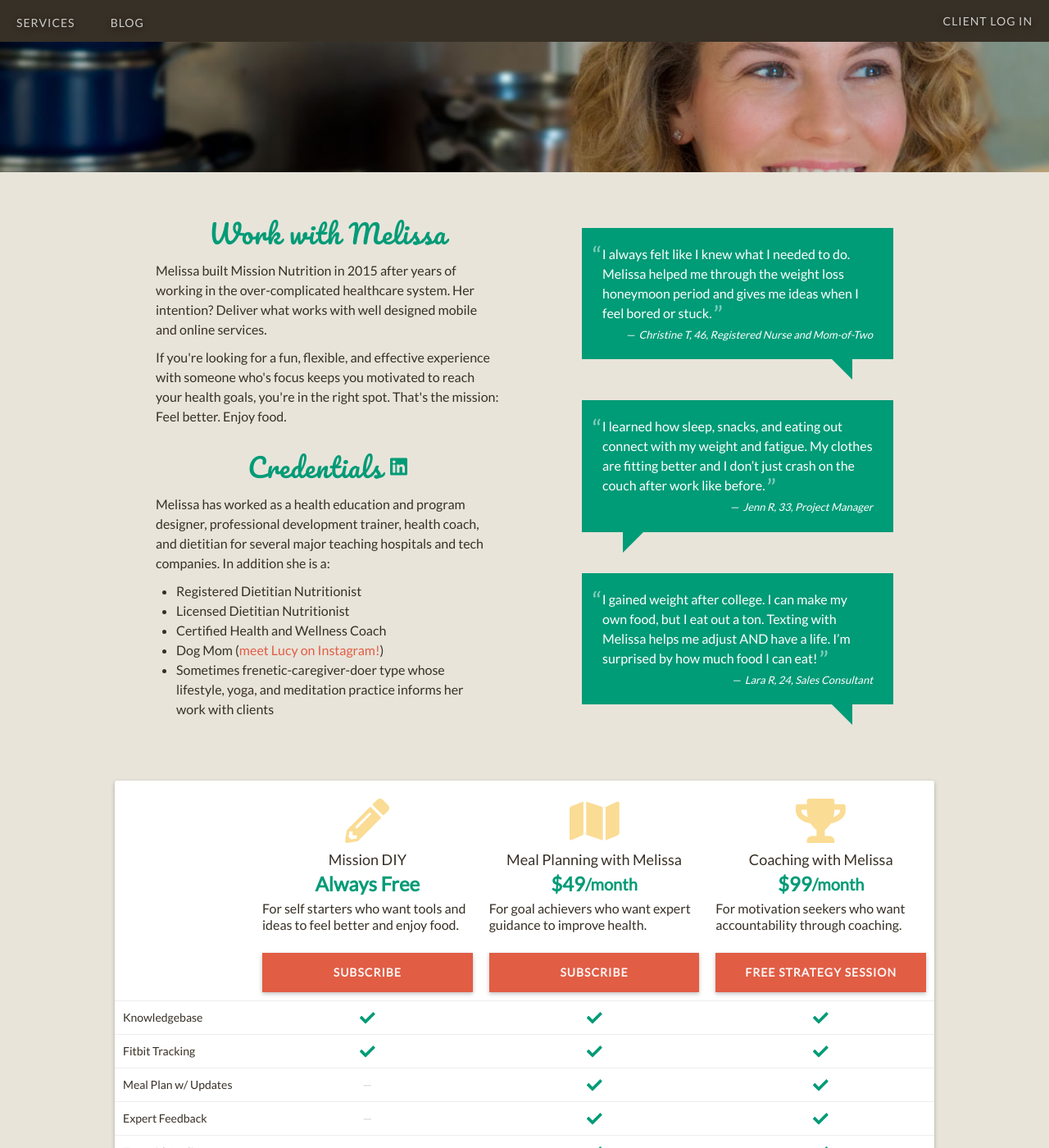
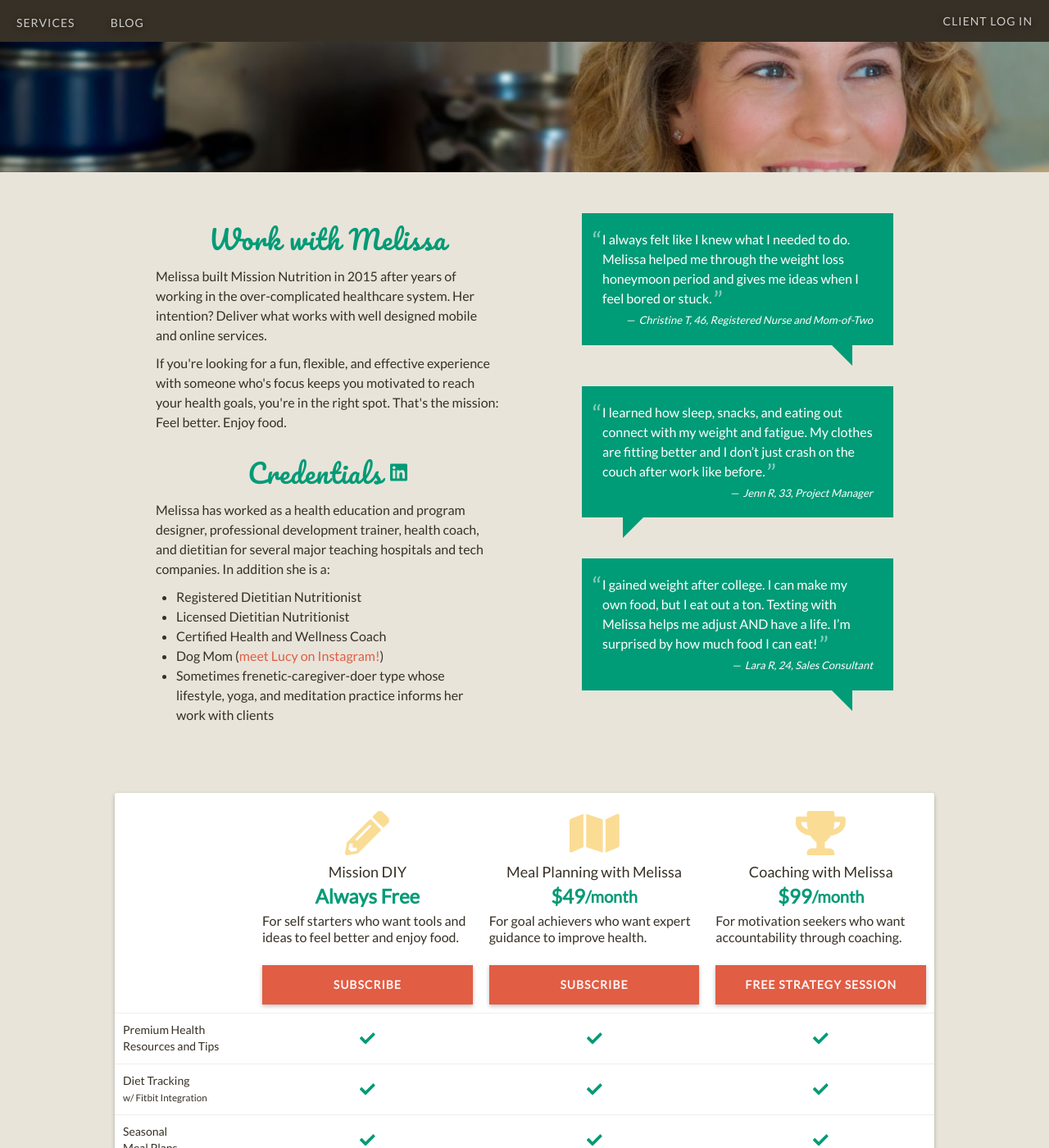
Before and after one commit to davelandry/missionnutrition, a Jekyll site: the page built from index.html, in a window 1280 px wide and 1400 px high, scrolled down 390 px. Shown: the whole window at 82% size. Built offline with Jekyll 4.4.1, drawn with Linux system fonts in a browser that asks for light colours; nearby versions of some CDN libraries; some of the changed text lies outside the part shown.

Commit message:
tweaks to SaaS text

```diff
--- a/_config.yml
+++ b/_config.yml
@@ -1,14 +1,16 @@
 features:
-  - id: knowledgebase
-    title: Knowledgebase
+  - id: tips
+    title: Premium Health<span class='break'></span>Resources and Tips
   - id: tracking
-    title: Fitbit Tracking
+    title: "Diet Tracking<span class='break'></span><sub>w/ Fitbit Integration</sub>"
+  - id: seasonal
+    title: Seasonal<span class='break'></span>Meal Plans
   - id: tailored
-    title: Meal Plan w/ Updates
+    title: Personalized<span class='break'></span>Meal Planning
   - id: feedback
-    title: Expert Feedback
+    title: Diet Tracking Review
   - id: mobile
-    title: Text with Melissa
+    title: Mobile Chat<span class='break'></span>with Melissa
   - id: webinars
     title: Member Webinars
   - id: vision
--- a/_sass/Saas.scss
+++ b/_sass/Saas.scss
@@ -18,6 +18,17 @@
     max-width: 1000px;
     width: 100%;
 
+    .break {
+      display: inline-block;
+      width: 3px;
+    }
+
+    &.desktop {
+      .break {
+        display: block;
+      }
+    }
+
     @media screen and (max-width: 970px) {
       &.desktop {
         display: none;
@@ -31,10 +42,13 @@
     }
 
     tr {
+      align-items: flex-start;
       display: flex;
       padding: 0;
       &.row {
+        align-items: center;
         border-top: 1px solid #eee;
+        min-height: 61px;
         &:first-child {
           border-top: 0;
         }
@@ -115,6 +129,7 @@
 
       .icon {
         justify-content: flex-start;
+        text-align: left;
       }
 
     }
--- a/_sass/Testimonials.scss
+++ b/_sass/Testimonials.scss
@@ -63,9 +63,6 @@
     	border-left: $arrow solid transparent;
       right: $arrow * 2;
     }
-    &:last-child {
-      margin-bottom: 0;
-    }
   }
 
 }
```
Also changed, not shown: _services/coaching.md (+2 -1 lines), _services/diy.md (+2 -1 lines), _services/mealplan.md (+2 -1 lines).
